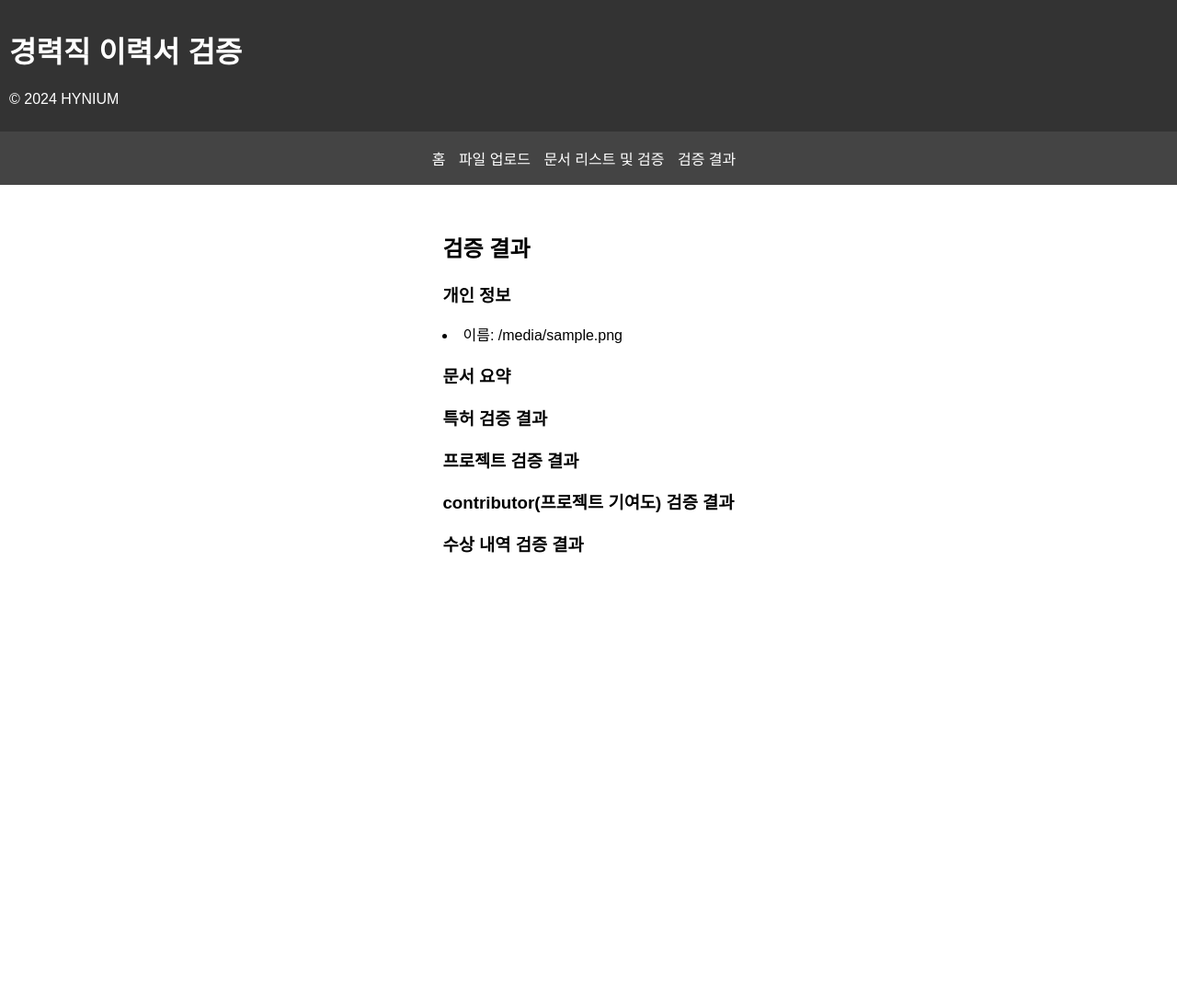
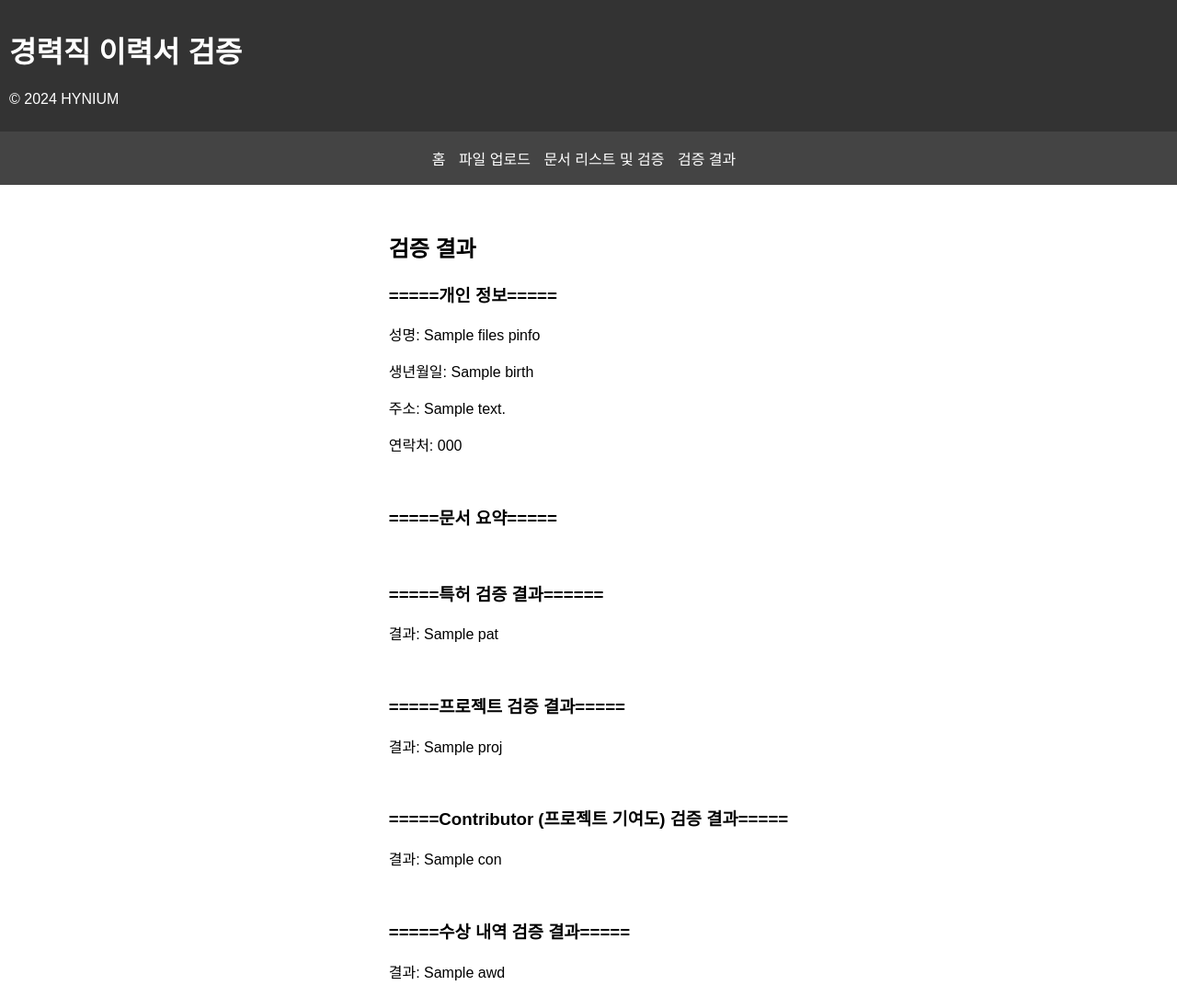
Before and after one commit to SeongBinYoon/CareerVerification, a Flask app: template templates/view_texts.html in a window 1280 px wide. Shown: the whole page at 92% size. Before the commit the page ends 601 px from the top, so only its background shows below. Run offline with Flask 3, Linux system fonts and the light colour scheme; the template is opened without the code that fills it: most values are stand-ins (such as "Sample title", 1, 10 or a date in 2020).

Commit message:
[ADD, IMPROVE] 'templates/, main.py, patent.py, project_sc.py, contributor.py' 요약, 프로젝트, 수상내역 제외 검증 구현, html에 결과 전달 구현

```diff
--- a/extract.py
+++ b/extract.py
@@ -1,6 +1,13 @@
 import re
 from tika import parser
 
+
+# 개인 정보 딕셔너리 선언 및 초기화
+global pinfo
+pinfo = {'name': "",
+         'birth': "",
+         'address': "",
+         'phone': ""}
 
 def ext_resume(pdf_path1):
 
@@ -96,24 +103,28 @@ def ext_resume(pdf_path1):
     ##### 결과 출력 #####
     # 결과 출력_이름
     if names:
+        pinfo['name'] = names[0]
         print(names[0])  # 첫 번째 일치 항목 (보통 맨 처음 등장하는 이름이 지원자 이름이므로 -> 필요할 경우 수정)
     else:
         print("이름을 찾을 수 없습니다.")
 
     # 결과 출력_생년월일
     if birth:
+        pinfo['birth'] = birth[0]
         print(birth[0])
     else:
         print("생년월일(6자리)을 찾을 수 없습니다.")
 
     # 결과 출력_주소
     if addr:
+        pinfo['address'] = addr[0]
         print(addr[0])
     else:
         print("주소를 찾을 수 없습니다.")
 
     # 결과 출력_연락처
     if phone:
+        pinfo['phone'] = phone[0]
         print(phone[0])
     else:
         print("연락처를 찾을 수 없습니다.")
@@ -159,3 +170,6 @@ def ext_resume(pdf_path1):
     #    print(pr_resume[0])
     #else:
     #    print("자기소개를 찾을 수 없습니다.")
+    #print(pinfo)
+
+#ext_resume()
--- a/extract2.py
+++ b/extract2.py
@@ -1,6 +1,13 @@
 import re
 from tika import parser
 
+
+# 검증 결과 딕셔너리 선언 및 초기화
+global vres
+vres = {'patent': [],
+        'project': [],
+        'contributor': [],
+        'award': []}
 
 def ext_career(pdf_path2):
 
--- a/main.py
+++ b/main.py
@@ -1,29 +1,21 @@
 from flask import Flask, request, render_template, redirect, url_for
-import sqlite3
-import pymysql
 import os
 import extract as ext1
 import extract2 as ext2
+import settings as sts
+import patent as pat
+import contributor as con
+import project_sc as proj
 #from werkzeug.utils import secure_filename
+
 
 # 플라스크 정의
 app = Flask(__name__)
 
+
 # pdf 저장 폴더명
 UPLOAD_BASE = 'uploads'
 folder_name = 'uploadfiles'
-
-# db 연결
-def get_db():
-    conn = pymysql.connect(
-        host='',
-        user='',
-        password='',
-        db='',
-        charset='utf8'
-    )
-
-    return conn
 
 
 # 시작 페이지: main menu - 홈
@@ -36,6 +28,7 @@ def index():
 # main menu - 홈
 @app.route('/home')
 def home():
+
     return render_template('home.html')
 
 
@@ -49,18 +42,20 @@ def upload_file():
 # main menu - 검증 결과
 @app.route('/results')
 def show_results():
-    return render_template('view_texts.html')
+
+    return render_template('view_texts.html', files_pinfo=ext1.pinfo, files_vres=ext2.vres)
 
 
 # 이력서 및 경력기술서 리스트 보여줌: main menu - 문서 리스트 및 검증
 @app.route('/files/resume')
 def file_list_resume():
     # 쿼리 실행
-    conn = get_db()
+    conn = sts.get_db()
     cursor = conn.cursor()
     cursor.execute("SELECT applicant_id, resume_pdf_addr, cv_pdf_addr FROM application")
     files = cursor.fetchall()
     conn.close()
+    #print(ext2.vres) # 검증 딕셔너리 확인용
 
     return render_template('resume_file_list.html', files=files)
 
@@ -88,7 +83,7 @@ def upload_resume():
 
             # db에 pdf 경로 저장
             try:
-                conn = get_db()
+                conn = sts.get_db()
                 cursor = conn.cursor()
                 cursor.execute("INSERT INTO application (application_date, resume_pdf_addr, cv_pdf_addr) VALUES (now(), %s, %s)", (path1, path2))
                 conn.commit()
@@ -97,8 +92,10 @@ def upload_resume():
                 return f"Database error: {e}", 500
             finally:
                 conn.close()
+
             # 성공적으로 업로드되면 '이력서 리스트' 탭으로 redirecting
             return redirect(url_for('file_list_resume'))
+
         return 'Invalid file', 400
     else:
         return render_template('file_upload.html')
@@ -113,9 +110,20 @@ def verify_resume():
     global path_career
     file_ids = request.form.getlist('file_ids')
 
+    # 검증 결과 딕셔너리 초기화
+    ext1.pinfo = {'name': "",
+                  'birth': "",
+                  'address': "",
+                  'phone': ""}
+
+    ext2.vres = {'patent': [],
+                 'project': [],
+                 'contributor': [],
+                 'award': []}
+
     if 'verify' in request.form['action']:
         if file_ids:
-            conn = get_db()
+            conn = sts.get_db()
             cursor = conn.cursor()
             query = "SELECT resume_pdf_addr, cv_pdf_addr FROM application WHERE applicant_id = " + file_ids[0]
             cursor.execute(query)
@@ -130,8 +138,11 @@ def verify_resume():
 
             # 추출 트리거
             ext_trigger(path_resume, path_career)
-            return render_template('view_texts.html', files=ext1.names)
-            #return render_template('view_texts.html', files=all_paths)
+
+            # 검증 트리거
+            ver_trigger(sts.webdriver_path, sts.api_key)
+
+            return render_template('view_texts.html', files_pinfo=ext1.pinfo, files_vres=ext2.vres)
 
         # 추후 오류 메시지 등으로 예외처리 필요
         else: return render_template('view_texts.html')
@@ -140,12 +151,28 @@ def verify_resume():
     else:
         return render_template('home.html')
 
-# 추출 함수를 호출하는 추출 트리거 함수
+
+# 추출 함수를 호출하는 추출 트리거 프로시저
 def ext_trigger(path1, path2):
     ext1.ext_resume(path1)
     ext2.ext_career(path2)
 
-    #return render_template('view_texts.html', files=ext1.names)
+
+# 검증 함수를 호출하는 검증 트리거 프로시저
+def ver_trigger(webdriver_path, api_key):
+    # 특허 검증
+    for cnt in range(len(ext2.patent_name)):
+        pat.patent_ver(sts.webdriver_path, ext2.patent_name[cnt], [ext1.names[0], ext2.patent_org[cnt]])
+
+    # 프로젝트 검증
+    for cnt in range(len(ext2.proj_name)):
+        proj.proj_ver(ext1.names[0], [ext2.proj_name[cnt], ext2.proj_org[cnt]], gpt_api_key=sts.api_key)
+
+    # contributor 검증
+    for cnt in range(len(ext2.github_repo)):
+        con.contributor_ver(sts.webdriver_path, ext2.github_repo[cnt], ext2.github_id[cnt])
+
+    # 수상내역 검증
 
 
 '''
@@ -164,7 +191,7 @@ def delete_resume():
 
 
 def init_db():
-    return get_db()
+    return sts.get_db()
 
 
 if __name__ == '__main__':
--- a/project_sc.py
+++ b/project_sc.py
@@ -5,6 +5,7 @@ import time
 import requests
 from bs4 import BeautifulSoup
 from gpt_verification import verify_html_usingGPT
+import extract2 as ext2
 
 
 # google 뉴스로부터 html 가져오는 함수
@@ -40,9 +41,6 @@ def get_google_results(base_url, search_query):
 
 # 가져온 html로부터 정적 1차 검증 함수
 def proj_ver(search_query, verification_list, news_url=None, gpt_api_key=None):
-    # 웹 페이지 열기
-    # response = requests.get(news_url)
-    # soup = BeautifulSoup(response.text, 'html.parser')
 
     # Google 뉴스 결과 가져오기
     results = get_google_results("news.google.com",search_query)
@@ -84,7 +82,7 @@ def proj_ver(search_query, verification_list, news_url=None, gpt_api_key=None):
 
             if gpt_api_key != "":
                 answer = verify_html_usingGPT(text_without_extra_spaces, verification_list, search_query, gpt_api_key)
-
+            ext2.vres['project'].append("프로젝트 내역이 있습니다.") ##
             print("검증에 성공하였습니다. 검증을 종료합니다.")
             break
         else:
--- a/templates/view_texts.html
+++ b/templates/view_texts.html
@@ -73,35 +73,46 @@
         <section>
             <!-- 검증 결과 출력 -->
             <h2>검증 결과</h2>
-            <!-- 이 주석은 참고용 -->
-            <!-- {% for file in files %} -->
-            <!-- <li>Resume Path: {{ file[0] }}, CV Path: {{ file[1] }}</li> -->
-            <!-- {% endfor %} -->
 
             <!-- 개인정보 -->
-            <h3>개인 정보</h3>
-            {% for name in files %}
-            <li>이름: {{ name }}</li>
-            {% endfor %}
+            <h3>=====개인 정보=====</h3>
+            <p>성명: {{files_pinfo['name']}} </p>
+            <p>생년월일: {{files_pinfo['birth']}} </p>
+            <p>주소: {{files_pinfo['address']}} </p>
+            <p>연락처: {{files_pinfo['phone']}} </p>
+            <br>
 
             <!-- 요약(모델) -->
-            <h3>문서 요약</h3>
+            <h3>=====문서 요약=====</h3>
 
+            <br>
 
             <!-- 특허 검증 결과 -->
-            <h3>특허 검증 결과</h3>
-
+            <h3>=====특허 검증 결과======</h3>
+            {% for pat in files_vres['patent'] %}
+            <p>결과: {{pat}}</p>
+            {% endfor %}
+            <br>
 
             <!-- 프로젝트 검증 결과 -->
-            <h3>프로젝트 검증 결과</h3>
-
+            <h3>=====프로젝트 검증 결과=====</h3>
+            {% for proj in files_vres['project'] %}
+            <p>결과: {{proj}}</p>
+            {% endfor %}
+            <br>
 
             <!-- contributor 검증 결과 -->
-            <h3>contributor(프로젝트 기여도) 검증 결과</h3>
-
+            <h3>=====Contributor (프로젝트 기여도) 검증 결과=====</h3>
+            {% for con in files_vres['contributor'] %}
+            <p>결과: {{con}}</p>
+            {% endfor %}
+            <br>
 
             <!-- 수상 내역 검증 결과 -->
-            <h3>수상 내역 검증 결과</h3>
+            <h3>=====수상 내역 검증 결과=====</h3>
+            {% for awd in files_vres['award'] %}
+            <p>결과: {{awd}}</p>
+            {% endfor %}
 
 
         </section>
```
Also changed, not shown: contributor.py (+7 -5 lines), patent.py (+12 -4 lines).
